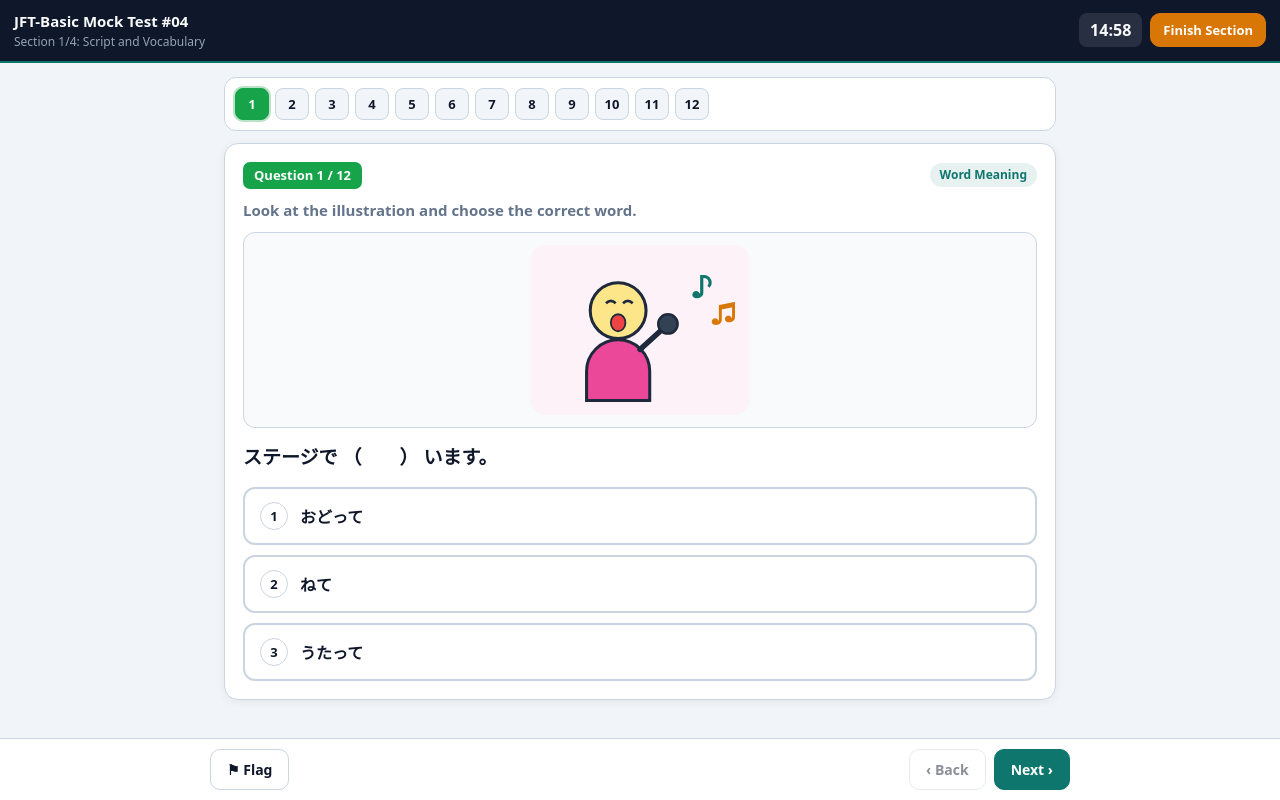
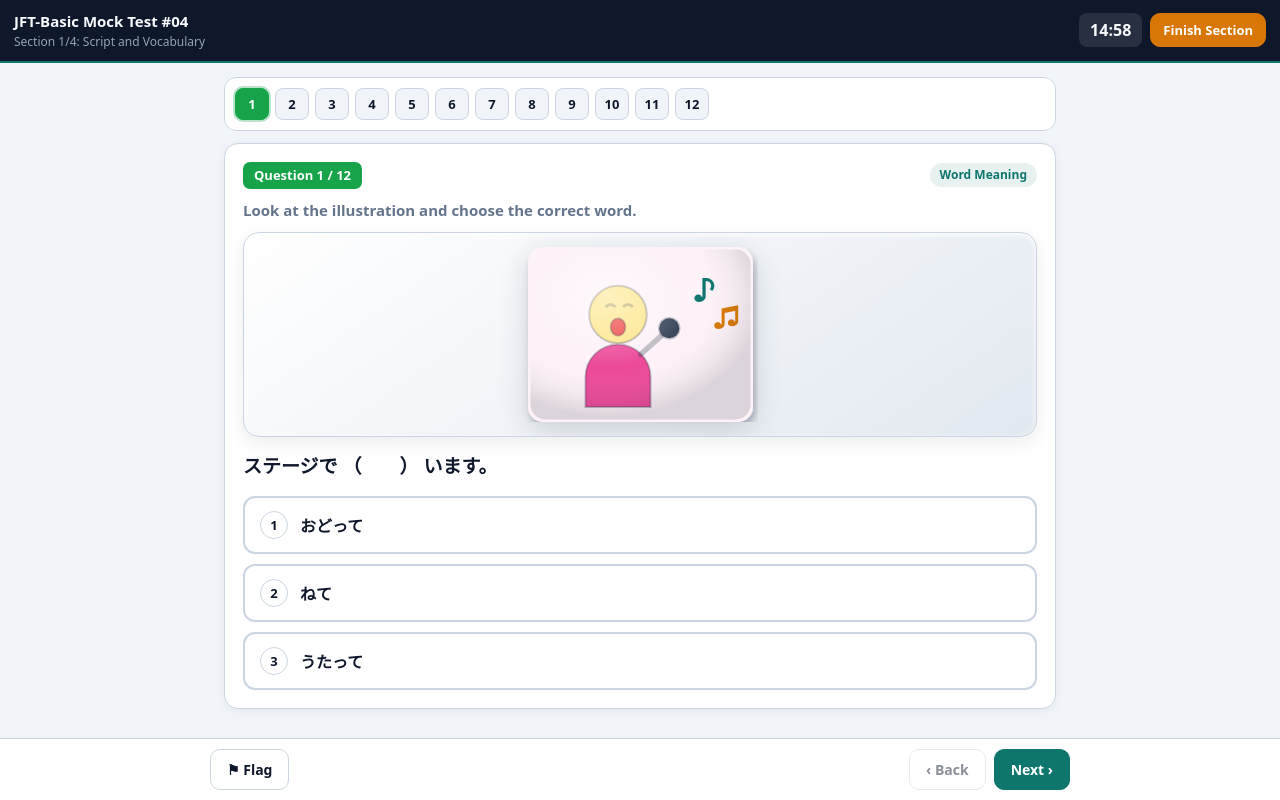
Before and after one commit to igkratox/jft-mock-cbt, a plain HTML site: page index.html in a window 1280 px wide. Both pictures are taken after a click on the button "🎲 Random Mock". Drawn offline with Linux system fonts and the light colour scheme.

Commit message:
Upgrade all 125 SVGs to 2.5D/3D style with soft shadows, gloss & refined strokes

```diff
--- a/index.html
+++ b/index.html
@@ -92,12 +92,12 @@ input:focus,select:focus{outline:2px solid var(--ac);border-color:var(--ac)}
 .opt-svg-btn{display:flex;flex-direction:column;align-items:center;gap:8px;padding:12px;border-radius:12px;border:2px solid var(--bd);background:var(--card);color:var(--tx);font-weight:700;transition:all .12s}
 .opt-svg-btn:hover{border-color:var(--ac)}
 .opt-svg-btn.sel{background:var(--sel-bg);border-color:var(--sel-bd)}
-.opt-svg-btn svg{width:155px;height:115px}
+.opt-svg-btn svg{width:155px;height:115px;filter:drop-shadow(0 6px 10px rgba(15,23,42,.15))}
 
 /* Rich Stimulus Cards */
 .stim-box{margin:10px 0 14px;border-radius:12px;overflow:hidden}
-.svg-box{display:flex;justify-content:center;padding:12px;background:#f8fafc;border:1px solid var(--bd);border-radius:12px}
-.svg-box svg{width:230px;height:170px;max-width:100%}
+.svg-box{display:flex;justify-content:center;padding:14px;background:linear-gradient(145deg,#ffffff,#e2e8f0);border:1px solid var(--bd);border-radius:16px;box-shadow:inset 0 2px 6px rgba(255,255,255,.9),0 6px 18px rgba(15,23,42,.08)}
+.svg-box svg{width:235px;height:175px;max-width:100%;filter:drop-shadow(0 8px 14px rgba(15,23,42,.16))}
 .email-card{border:1px solid var(--bd);border-radius:10px;background:var(--bg);font-size:14px}
 .email-hd{padding:10px 14px;border-bottom:1px solid var(--bd);background:rgba(100,116,139,.08);font-size:13px}
 .email-bd{padding:14px;white-space:pre-line;line-height:1.7}
@@ -556,10 +556,25 @@ function formatJp(text){
   return esc(text).replace(/【([^】]+)】/g,'<span class="k-hl">$1</span>');
 }
 
+function renderSvg25D(raw){
+  if(!raw)return'';
+  const uid='s'+Math.random().toString(36).slice(2,7);
+  const defs=`<defs>
+    <filter id="${uid}sh" x="-15%" y="-15%" width="130%" height="135%"><feDropShadow dx="2" dy="4" stdDeviation="2.5" flood-color="#0f172a" flood-opacity="0.22"/></filter>
+    <linearGradient id="${uid}bg" x1="0" y1="0" x2="1" y2="1"><stop offset="0%" stop-color="#ffffff" stop-opacity="0.7"/><stop offset="100%" stop-color="#cbd5e1" stop-opacity="0.25"/></linearGradient>
+    <radialGradient id="${uid}gl" cx="35%" cy="28%" r="70%"><stop offset="0%" stop-color="#ffffff" stop-opacity="0.45"/><stop offset="60%" stop-color="#ffffff" stop-opacity="0"/><stop offset="100%" stop-color="#0f172a" stop-opacity="0.14"/></radialGradient>
+  </defs>`;
+  let out=raw
+    .replace(/stroke="#(1e293b|334155|0f172a|475569|451a03|78350f)"/gi,'stroke="#1e293b" stroke-opacity="0.28"')
+    .replace(/stroke-width="2\.5"/g,'stroke-width="1.6"')
+    .replace(/<svg([^>]*)>/i,(m,attrs)=>`<svg${attrs}>${defs}<g filter="url(#${uid}sh)">`)
+    .replace(/<\/svg>/i,`</g><rect x="2" y="2" width="176" height="136" rx="12" fill="url(#${uid}gl)" pointer-events="none"/></svg>`);
+  return out;
+}
 function renderStimulus(q){
   let h='';
   if(q.svg&&SVGS[q.svg]){
-    h+=`<div class="stim-box svg-box">${SVGS[q.svg]}</div>`;
+    h+=`<div class="stim-box svg-box">${renderSvg25D(SVGS[q.svg])}</div>`;
   }
   if(q.card){
     const c=q.card;
@@ -613,7 +628,7 @@ function renderQuestion(){
     ${q.optSvgs&&Array.isArray(q.optSvgs)
       ?`<div class="opt-svg-grid">${q.optSvgs.map((sv,oi)=>`<button type="button" class="opt-svg-btn${sel===oi?' sel':''}" data-o="${oi}">
           <span class="opt-num">${oi+1}</span>
-          ${SVGS[sv]||''}
+          ${renderSvg25D(SVGS[sv]||'')}
         </button>`).join('')}</div>`
       :`<div class="opt-list">
           ${q.opts.map((o,oi)=>`<button type="button" class="opt-btn${sel===oi?' sel':''}" data-o="${oi}">
```
Also changed, not shown: svg-review.html (+8 -2 lines).
